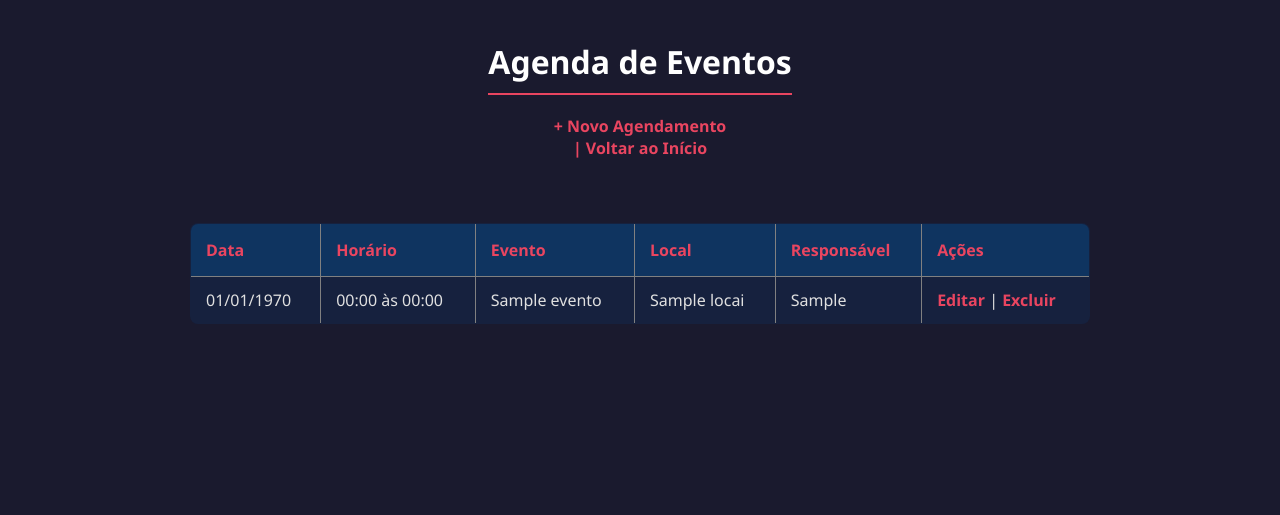
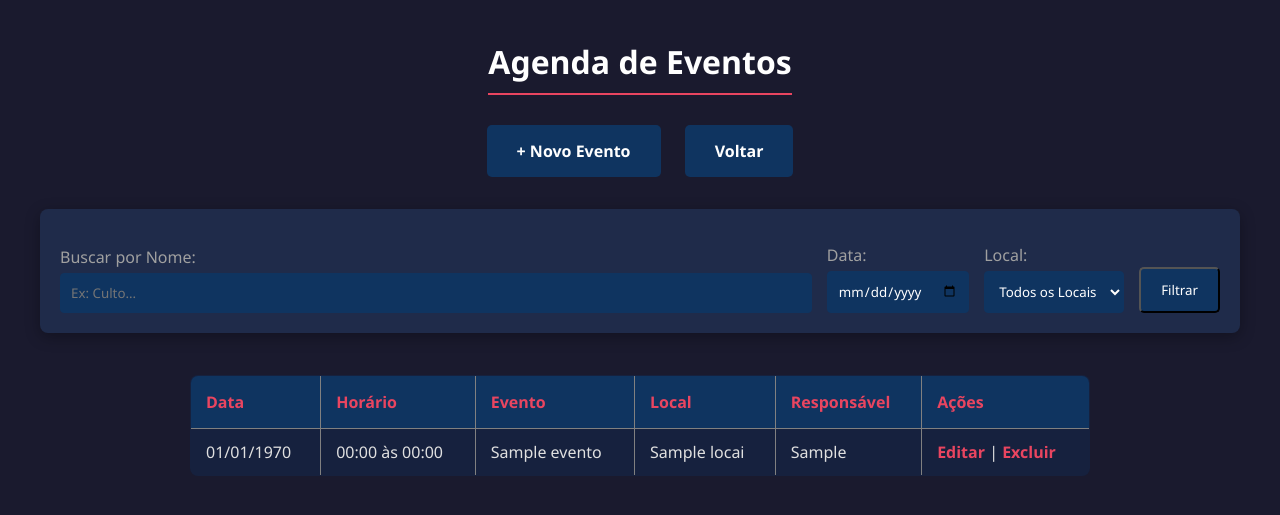
Before and after one commit to danielcoosta1/agendamento, a PHP site: page /eventos_listar.php in a window 1280 px wide. Shown: the top 515 px of the page. Run offline with PHP 8.4, Linux system fonts and the light colour scheme; the visitor is signed in with stand-in values (Sample User, id 1); tables that the repository leaves empty or names only in its code hold one stand-in row (values such as "Sample post").

Commit message:
Adicionando filtros de busca

```diff
--- a/eventos_listar.php
+++ b/eventos_listar.php
@@ -7,33 +7,104 @@ if (!isset($_SESSION['usuario_logado'])) {
     exit;
 }
 
-// O TRUQUE DO JOIN (Aula 10 - Conceito avançado)
-// Estamos dizendo: "Selecione tudo de eventos, MAS TAMBÉM
-// traga o nome do local e o nome do usuário correspondentes."
+// --- LÓGICA DE FILTRO ---
+
+// 1. Inicializar variáveis de filtro vazias
+$busca = "";
+$filtro_data = "";
+$filtro_local = "";
+
+// 2. Montar a base da consulta SQL (com os JOINs que já fizemos)
 $sql = "SELECT eventos.*, locais.nome AS nome_local, usuarios.usuario AS nome_responsavel
         FROM eventos
         JOIN locais ON eventos.local_id = locais.id
-        JOIN usuarios ON eventos.usuario_id = usuarios.id
-        ORDER BY data_evento ASC, hora_inicio ASC";
+        JOIN usuarios ON eventos.usuario_id = usuarios.id ";
+
+// 3. Adicionar condições (WHERE) dinamicamente
+$condicoes = []; // Array para guardar as frases do WHERE
+
+if (isset($_GET['busca']) && !empty($_GET['busca'])) {
+    $busca = $_GET['busca'];
+    // LIKE permite buscar partes do texto (%texto%)
+    $condicoes[] = "eventos.titulo LIKE '%$busca%'";
+}
+
+if (isset($_GET['data']) && !empty($_GET['data'])) {
+    $filtro_data = $_GET['data'];
+    $condicoes[] = "eventos.data_evento = '$filtro_data'";
+}
+
+if (isset($_GET['local']) && !empty($_GET['local'])) {
+    $filtro_local = $_GET['local'];
+    $condicoes[] = "eventos.local_id = '$filtro_local'";
+}
+
+// Se tiver alguma condição, adicionamos ao SQL
+if (count($condicoes) > 0) {
+    // Junta todas as condições com " AND "
+    $sql .= " WHERE " . implode(" AND ", $condicoes);
+}
+
+// Ordenação
+$sql .= " ORDER BY data_evento ASC, hora_inicio ASC";
 
 $resultado = mysqli_query($conexao, $sql);
+
+// Buscar locais para o dropdown de filtro
+$res_locais = mysqli_query($conexao, "SELECT * FROM locais ORDER BY nome ASC");
 ?>
 
 <!DOCTYPE html>
 <html lang="pt-br">
-
 <head>
     <meta charset="UTF-8">
     <title>Agenda de Eventos</title>
-    <link rel="stylesheet" href="style.css">
-</head>
-
+    <link rel="stylesheet" href="style.css"> </head>
 <body>
     <h1>Agenda de Eventos</h1>
 
-    <a href="eventos_adicionar.php">+ Novo Agendamento</a>
-    <a href="area_restrita.php"> | Voltar ao Início</a>
-    <br><br>
+    <div style="display: flex; justify-content: space-between; align-items: center;">
+        <div>
+            <a href="eventos_adicionar.php" class="btn-menu">+ Novo Evento</a>
+            <a href="area_restrita.php" class="btn-menu">Voltar</a>
+        </div>
+    </div>
+
+    <br>
+
+    <form method="GET" style="max-width: 100%; background-color: #1f2b4a; padding: 20px; display: flex; gap: 15px; align-items: flex-end;">
+
+        <div style="flex: 1;">
+            <label>Buscar por Nome:</label>
+            <input type="text" name="busca" value="<?php echo $busca; ?>" placeholder="Ex: Culto...">
+        </div>
+
+        <div>
+            <label>Data:</label>
+            <input type="date" name="data" value="<?php echo $filtro_data; ?>">
+        </div>
+
+        <div>
+            <label>Local:</label>
+            <select name="local">
+                <option value="">Todos os Locais</option>
+                <?php
+                    while ($l = mysqli_fetch_assoc($res_locais)) {
+                        $sel = ($l['id'] == $filtro_local) ? 'selected' : '';
+                        echo "<option value='" . $l['id'] . "' $sel>" . $l['nome'] . "</option>";
+                    }
+                ?>
+            </select>
+        </div>
+
+        <button type="submit" class="btn-menu" style="margin: 0; padding: 12px 20px;">Filtrar</button>
+
+        <?php if(!empty($busca) || !empty($filtro_data) || !empty($filtro_local)): ?>
+            <a href="eventos_listar.php" style="margin-left: 10px; color: #e94560;">Limpar</a>
+        <?php endif; ?>
+    </form>
+
+    <br>
 
     <table border="1">
         <thead>
@@ -50,10 +121,7 @@ $resultado = mysqli_query($conexao, $sql);
             <?php
             if (mysqli_num_rows($resultado) > 0) {
                 while ($evento = mysqli_fetch_assoc($resultado)) {
-                    // Formatar a data para o padrão brasileiro (Dia/Mês/Ano)
                     $data_formatada = date('d/m/Y', strtotime($evento['data_evento']));
-
-                    // Formatar a hora (apenas Hora:Minuto)
                     $hora_inicio = date('H:i', strtotime($evento['hora_inicio']));
                     $hora_fim = date('H:i', strtotime($evento['hora_termino']));
 
@@ -61,8 +129,8 @@ $resultado = mysqli_query($conexao, $sql);
                     echo "<td>" . $data_formatada . "</td>";
                     echo "<td>" . $hora_inicio . " às " . $hora_fim . "</td>";
                     echo "<td>" . $evento['titulo'] . "</td>";
-                    echo "<td>" . $evento['nome_local'] . "</td>"; // Nome vindo do JOIN
-                    echo "<td>" . $evento['nome_responsavel'] . "</td>"; // Nome vindo do JOIN
+                    echo "<td>" . $evento['nome_local'] . "</td>";
+                    echo "<td>" . $evento['nome_responsavel'] . "</td>";
                     echo "<td>
                             <a href='eventos_editar.php?id=" . $evento['id'] . "'>Editar</a> |
                             <a href='eventos_excluir.php?id=" . $evento['id'] . "' onclick='return confirm(\"Tem certeza?\")'>Excluir</a>
@@ -70,11 +138,10 @@ $resultado = mysqli_query($conexao, $sql);
                     echo "</tr>";
                 }
             } else {
-                echo "<tr><td colspan='6'>Nenhum evento agendado.</td></tr>";
+                echo "<tr><td colspan='6' style='text-align:center; padding: 20px;'>Nenhum evento encontrado com esses filtros.</td></tr>";
             }
             ?>
         </tbody>
     </table>
 </body>
-
 </html>
```
